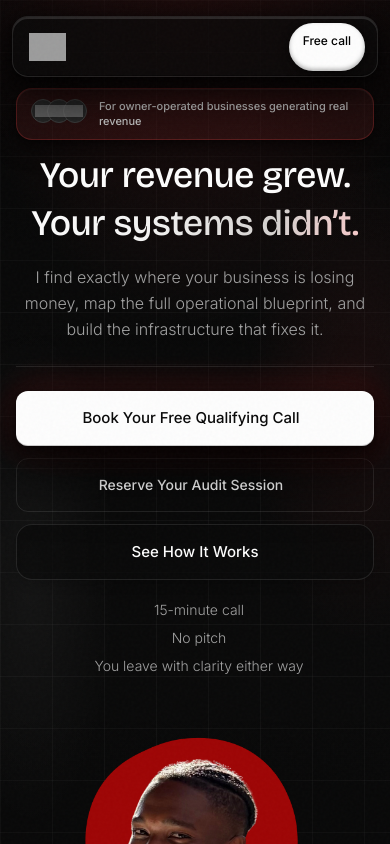
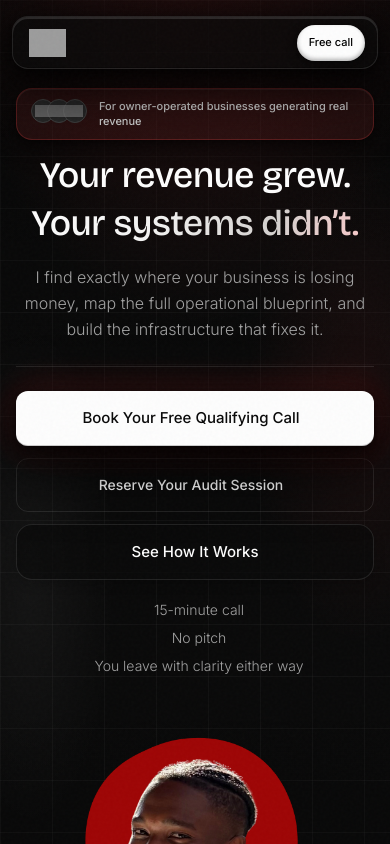
Before and after one commit to TheMarshall7/Brian-Marshall, a React (Vite) app: page / in a window 390 px wide. Shown: the top 844 px of the page. Built offline with nearby package versions, Linux system fonts and the light colour scheme; no server answers; grey boxes are pictures that could not be loaded; some icons are missing.

Commit message:
Tighten mobile header free call button layout.
Exclude the nav CTA from the 48px touch-target rule and center label text in a compact h-9 pill.

```diff
--- a/src/components/Navigation.tsx
+++ b/src/components/Navigation.tsx
@@ -97,7 +97,7 @@ export default function Navigation() {
             <Link
               to={STRATEGY_CALL_PATH}
               onClick={() => setMobileOpen(false)}
-              className="mr-1 shrink-0 rounded-full bg-white px-3.5 py-2.5 text-xs font-medium text-black transition-all btn-shimmer hover:bg-red-400 hover:shadow-lg hover:shadow-red-500/20 sm:px-5 md:mr-0 md:px-6"
+              className="nav-cta mr-1 inline-flex h-9 shrink-0 items-center justify-center rounded-full bg-white px-3 text-[11px] font-medium leading-none text-black transition-all btn-shimmer hover:bg-red-400 hover:shadow-lg hover:shadow-red-500/20 sm:h-auto sm:px-5 sm:py-2.5 sm:text-xs md:mr-0 md:px-6"
             >
               <span className="hidden sm:inline">Book free call</span>
               <span className="sm:hidden">Free call</span>
--- a/src/index.css
+++ b/src/index.css
@@ -1509,10 +1509,14 @@
       padding-bottom: 3rem !important;
     }
 
-    a[href*="#contact"],
-    a[href*="/calendar"],
+    a[href*="#contact"]:not(.nav-cta),
+    a[href*="/calendar"]:not(.nav-cta),
     .cta-primary {
       min-height: 48px;
+    }
+
+    .nav-cta {
+      min-height: 0;
     }
 
     h1,
```
